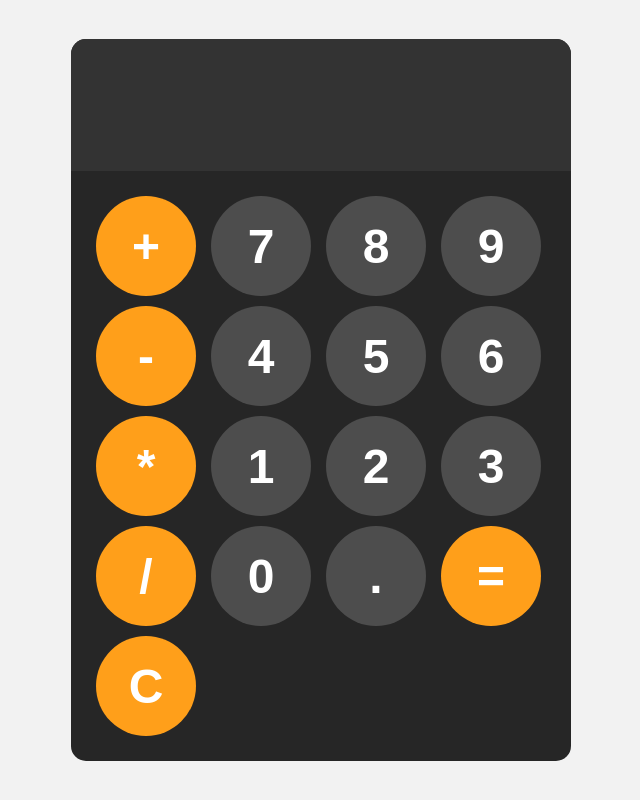
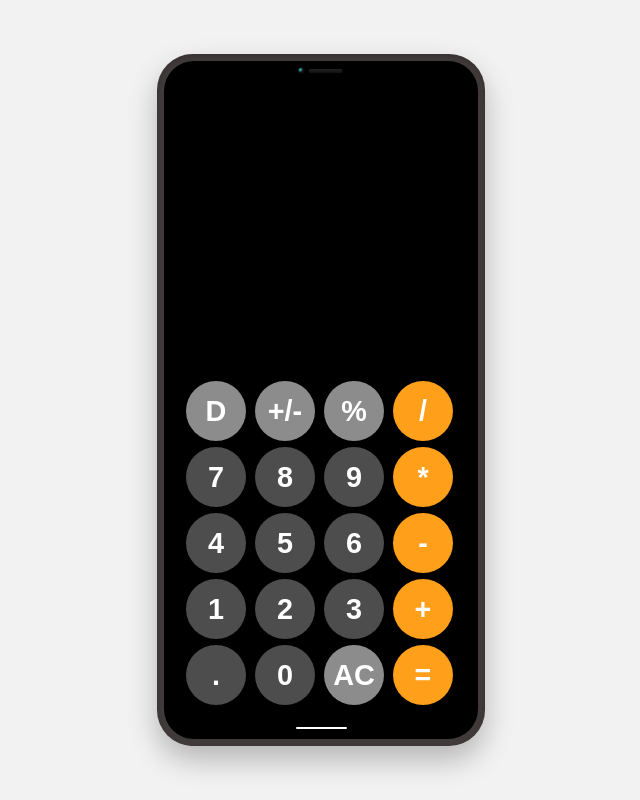
Before and after one commit to Tomzying/calculator, a plain HTML site: page index.html in a window 1280 px wide. Shown: the whole page, without its empty margins (319-959 px from the left). Drawn offline with Linux system fonts and the light colour scheme.

Commit message:
'更新样式'

```diff
--- a/index.html
+++ b/index.html
@@ -5,34 +5,45 @@
     <meta name="viewport" content="width=device-width, initial-scale=1.0">
     <title>calculator</title>
     <link rel="stylesheet" href="styles.css">
+    <link rel="icon" href="icon.png">
 </head>
 <body>
-
+    <div class="phone">
+        <div class="bezel">
+            <div class="notch">
+                <span class="camera"></span>
+                <span class="speaker"></span>
+            </div>
+            <div class="screen">
                 <div id="calculator">
+                    <div style="height: 200px;"></div>
                     <input id="display" readonly>
                     <div id="keys">
-            <button onclick="appendToDisplay('+')" class="operator-btn">+</button>
+                        <button onclick="deleteLast()" class="function-btn">D</button>
+                        <button onclick="toggleSign()" class="function-btn">+/-</button>
+                        <button onclick="appendToDisplay('%')" class="function-btn">%</button>
+                        <button onclick="appendToDisplay('/')" class="operator-btn">/</button>
                         <button onclick="appendToDisplay('7')">7</button>
                         <button onclick="appendToDisplay('8')">8</button>
                         <button onclick="appendToDisplay('9')">9</button>
-            <button onclick="appendToDisplay('-')" class="operator-btn">-</button>
+                        <button onclick="appendToDisplay('*')" class="operator-btn">*</button>
                         <button onclick="appendToDisplay('4')">4</button>
                         <button onclick="appendToDisplay('5')">5</button>
                         <button onclick="appendToDisplay('6')">6</button>
-            <button onclick="appendToDisplay('*')" class="operator-btn">*</button>
+                        <button onclick="appendToDisplay('-')" class="operator-btn">-</button>
                         <button onclick="appendToDisplay('1')">1</button>
                         <button onclick="appendToDisplay('2')">2</button>
                         <button onclick="appendToDisplay('3')">3</button>
-            <button onclick="appendToDisplay('/')" class="operator-btn">/</button>
+                        <button onclick="appendToDisplay('+')" class="operator-btn">+</button>
+                        <button onclick="appendToDisplay('.')">.</button>
                         <button onclick="appendToDisplay('0')">0</button>
-            <button onclick="appendToDisplay('.')">.</button>
+                        <button onclick="allClear()" class="function-btn">AC</button>
                         <button onclick="calculate()" class="operator-btn">=</button>
-            <button onclick="clearDisplay()" class="operator-btn">C</button>
                     </div>
                 </div>
-
-    <script src="index.js">
-
-    </script>
+            </div>
+        </div>
+    </div>
+    <script src="index.js"></script>
 </body>
 </html>
--- a/index.js
+++ b/index.js
@@ -4,15 +4,33 @@ function appendToDisplay(input) {
     display.value += input
 }
 
-function clearDisplay() {
+function allClear() {
     display.value = ''
 }
 
 function calculate() {
     try {
-        display.value = eval(display.value)
+        const expression = display.value.replace(/%/g, "/100")
+        display.value = eval(expression)
     }
     catch(error) {
         display.value = "Invaild Input"
     }
 }
+
+function deleteLast() {
+    display.value = display.value.slice(0, -1)
+}
+
+function toggleSign() {
+    if (display.value == '') return
+    try {eval(display.value)} catch(error) {return}
+    if (display.value.startsWith('(') && display.value.endsWith(')')) {
+        display.value = display.value.slice(1, -1);
+    }
+    if (display.value.startsWith('-')) {
+        display.value = display.value.slice(1)
+    } else {
+        display.value = '(-' + display.value + ')'
+    }
+}
--- a/styles.css
+++ b/styles.css
@@ -3,56 +3,151 @@ body {
     display: flex;
     justify-content: center;
     align-items: center;
-    height:  100vh;
+    height: 100vh;
     background-color: hsl(0, 0%, 95%);
 }
+
 #calculator {
     font-family: Arial, sans-serif;
-    background-color: hsl(0, 0%, 15%);
-    border-radius: 15px;
-    max-width: 500px;
+    background-color: hsl(0, 0%, 0%);
+    border-radius: 9px; /* 15×0.6 */
+    max-width: 300px;   /* 500×0.6 */
     overflow: hidden;
 }
+
+/* 全局建议 */
+*, *::before, *::after { box-sizing: border-box; }
+
+/* 显示区 */
 #display {
     width: 100%;
-    padding: 20px;
-    font-size: 5rem;
+    padding: 12px;             /* 20×0.6 */
+    text-align: right;
+    font-size: 3rem;           /* 5×0.6 */
+    overflow: hidden;
+    white-space: nowrap;
+    border: none;
     color: white;
-    text-align: left;
-    border: none;
-    background-color: hsl(0, 0%, 20%);
+    background-color: hsl(0, 0%, 0%);
 }
+
 #keys {
     display: grid;
     grid-template-columns: repeat(4, 1fr);
-    gap: 10px;
-    padding: 25px;
+    gap: 6px;                  /* 10×0.6 */
+    padding: 15px;             /* 25×0.6 */
 }
+
 button {
-    width: 100px;
-    height: 100px;
-    border-radius: 50px;
+    width: 60px;               /* 100×0.6 */
+    height: 60px;
+    border-radius: 30px;       /* 50×0.6 */
     border: none;
-    background-color:hsl(0, 0%, 30%);
+    background-color: hsl(0, 0%, 30%);
     color: white;
-    font-size: 3rem;
+    font-size: 1.8rem;         /* 3×0.6 */
     font-weight: bold;
     cursor: pointer;
 }
+
 button:hover {
     background-color: hsl(0, 0%, 40%);
 }
+
 button:active {
     background-color: hsl(0, 0%, 50%);
     transform: scale(0.95);
 }
+
 .operator-btn {
     background-color: hsl(35, 100%, 55%);
 }
+
 .operator-btn:hover {
     background-color: hsl(35, 100%, 65%);
 }
+
 .operator-btn:active {
     background-color: hsl(35, 100%, 75%);
     transform: scale(0.95);
 }
+
+.function-btn {
+    background-color: hsl(0, 0%, 55%);
+}
+
+.function-btn:hover {
+    background-color: hsl(0, 0%, 65%);
+}
+
+.function-btn:active {
+    background-color: hsl(0, 0%, 75%);
+}
+
+/* === 手机外框（自适应内部尺寸，不改变 #calculator 原样式） === */
+.phone {
+  display: inline-block;
+  padding: 7px;                /* 12×0.6 */
+  border-radius: 36px;         /* 60×0.6 */
+  background: hsl(0, 5%, 24%);
+  box-shadow:
+    0 14px 29px rgba(0,0,0,.25),
+    0 2px 5px rgba(0,0,0,.18) inset;
+}
+
+/* 内层黑色倒角区 */
+.bezel {
+  position: relative;
+  border-radius: 30px;         /* 50×0.6 */
+  background: #000;
+  overflow: hidden;
+  padding-top: 19px;           /* 32×0.6 */
+}
+
+/* 刘海 */
+.notch {
+  position: absolute;
+  top: 3px; left: 50%;
+  transform: translateX(-50%);
+  width: 20%; height: 13px;    /* 34×0.6, 22×0.6 */
+  background: #000;
+  border-bottom-left-radius: 8px;
+  border-bottom-right-radius: 8px;
+  display: flex;
+  align-items: center;
+  justify-content: center;
+  gap: 5px;
+}
+
+.notch .camera {
+  width: 5px;
+  height: 5px;
+  border-radius: 50%;
+  background: radial-gradient(circle at 30% 30%, #3aa 10%, #111 60%);
+  box-shadow: 0 0 0 1px #0b0b0b;
+}
+
+.notch .speaker {
+  width: 34px;
+  height: 4px;
+  border-radius: 3px;
+  background: linear-gradient(#222, #111);
+}
+
+/* 屏幕区域 */
+.screen {
+  padding: 7px;                /* 12×0.6 */
+  background: #000;
+  border-radius: 36px;         /* 60×0.6 */
+}
+
+/* Home 指示条 */
+.screen::after {
+  content: "";
+  display: block;
+  margin: 7px auto 3px;        /* 12×0.6, 4×0.6 */
+  width: 17%;                  /* 28×0.6 */
+  height: 2px;                 /* 4×0.6 */
+  border-radius: 3px;
+  background: hsl(0, 0%, 100%);
+}
```
Also changed, not shown: icon.png (added). Lines whose indentation alone changed are shown as unchanged.
